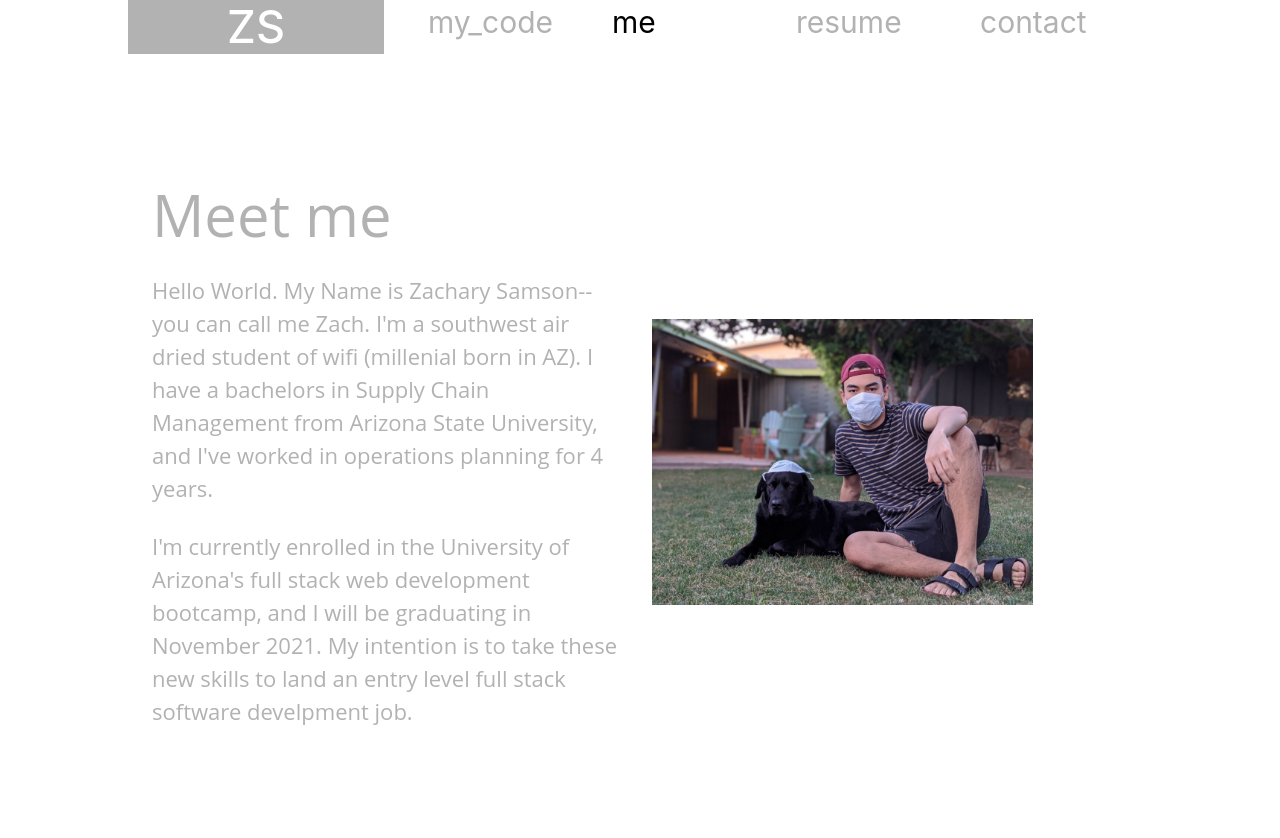
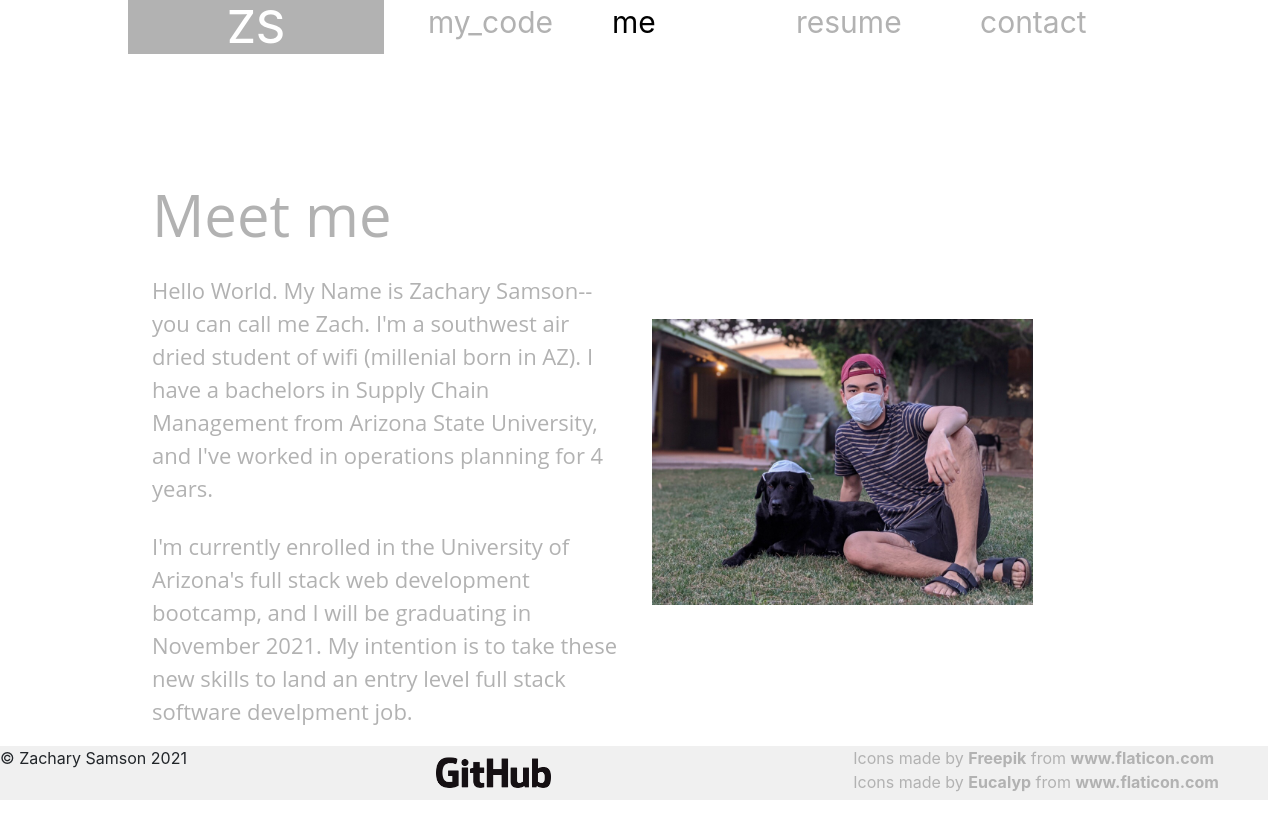
Before and after one commit to zdensamson/React_portfolio, a React (Create React App) app: page / in a window 1280 px wide. Shown: the top 838 px of the page. Built offline with nearby package versions, Linux system fonts and the light colour scheme.

Commit message:
footer MVP

```diff
--- a/src/App.js
+++ b/src/App.js
@@ -1,6 +1,7 @@
 import { useState } from 'react';
 import Nav from './components/Nav';
 import Gallery from './components/Gallery'
+import Footer from './components/Footer';
 
 function App() {
   const categories = [
@@ -36,6 +37,7 @@ function App() {
       <main className="vertical-center">
         <Gallery currentCategory={currentCategory}></Gallery>
       </main>
+      <Footer></Footer>
 
     </div>
   );
--- /dev/null
+++ b/src/components/Footer/index.js
@@ -0,0 +1,23 @@
+import React from 'react';
+
+function Footer(props) {
+
+    return (
+        <footer className="row form-group">
+            <p className="col-4">
+                &copy; Zachary Samson 2021
+            </p>
+            <div className="col-4">
+                <a  href='https://github.com/zdensamson' target="_blank">
+                    <img src={require("../../assets/images/GitHub_Logo.png").default} alt=""></img>
+                </a>
+            </div>
+            <div className="attribution col-4 float-right">
+                <div>Icons made by <a href="https://www.freepik.com" title="Freepik">Freepik</a> from <a href="https://www.flaticon.com/" title="Flaticon">www.flaticon.com</a></div>
+                <div>Icons made by <a href="https://www.flaticon.com/authors/eucalyp" title="Eucalyp">Eucalyp</a> from <a href="https://www.flaticon.com/" title="Flaticon">www.flaticon.com</a></div>
+            </div>
+        </footer>
+    )
+};
+
+export default Footer;
--- a/src/index.css
+++ b/src/index.css
@@ -23,6 +23,7 @@ code {
 
 /* HEADER & NAV STYLE */
 .navHeader {
+
   position: sticky;
   z-index: 9999;
   background-color: var(--tertiary-color);
@@ -143,3 +144,36 @@ header ul li span:hover {
   display: flex;
   flex-direction: column;
 }
+
+footer {
+  font: --fonty-font-family;
+
+
+  background-color: var(--fourth-color);
+  margin-top: 1rem;
+  /* padding: 1rem; */
+
+  position: fixed;
+  bottom: 0;
+  left: 0;
+  max-height: 50%;
+  width: 100%;
+  min-width: 100%;
+}
+
+footer img {
+  max-width: 33%;
+}
+
+.attribution {
+  font-style: var(--fonty-font-family);
+  color: var(--secondary-color);
+}
+.attribution a {
+  text-decoration: none;
+  color: var(--secondary-color);
+  font-weight: bolder;
+}
+.attribution a:hover {
+  color: black
+}
```
Also changed, not shown: src/assets/images/GitHub_Logo.png (added).
